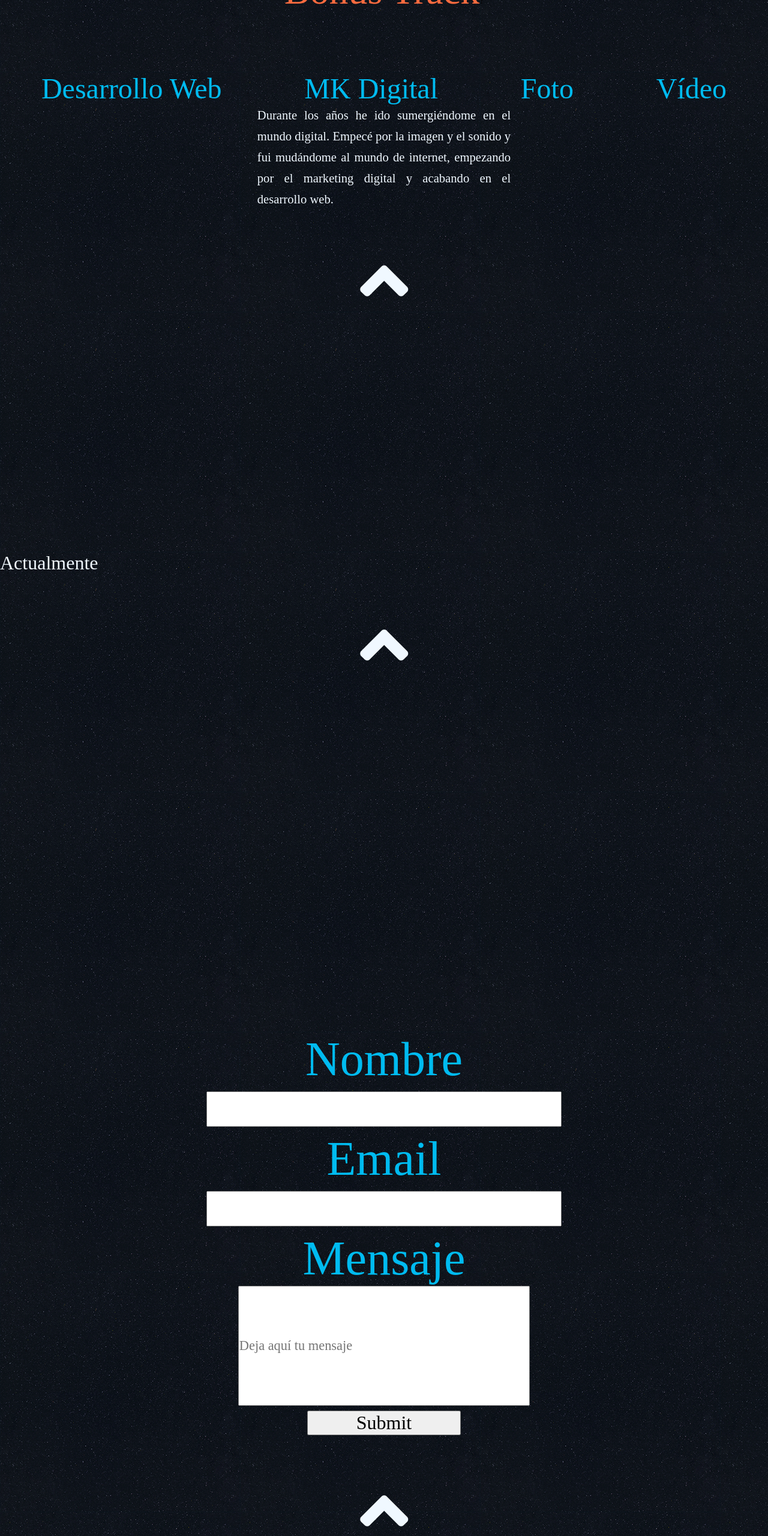
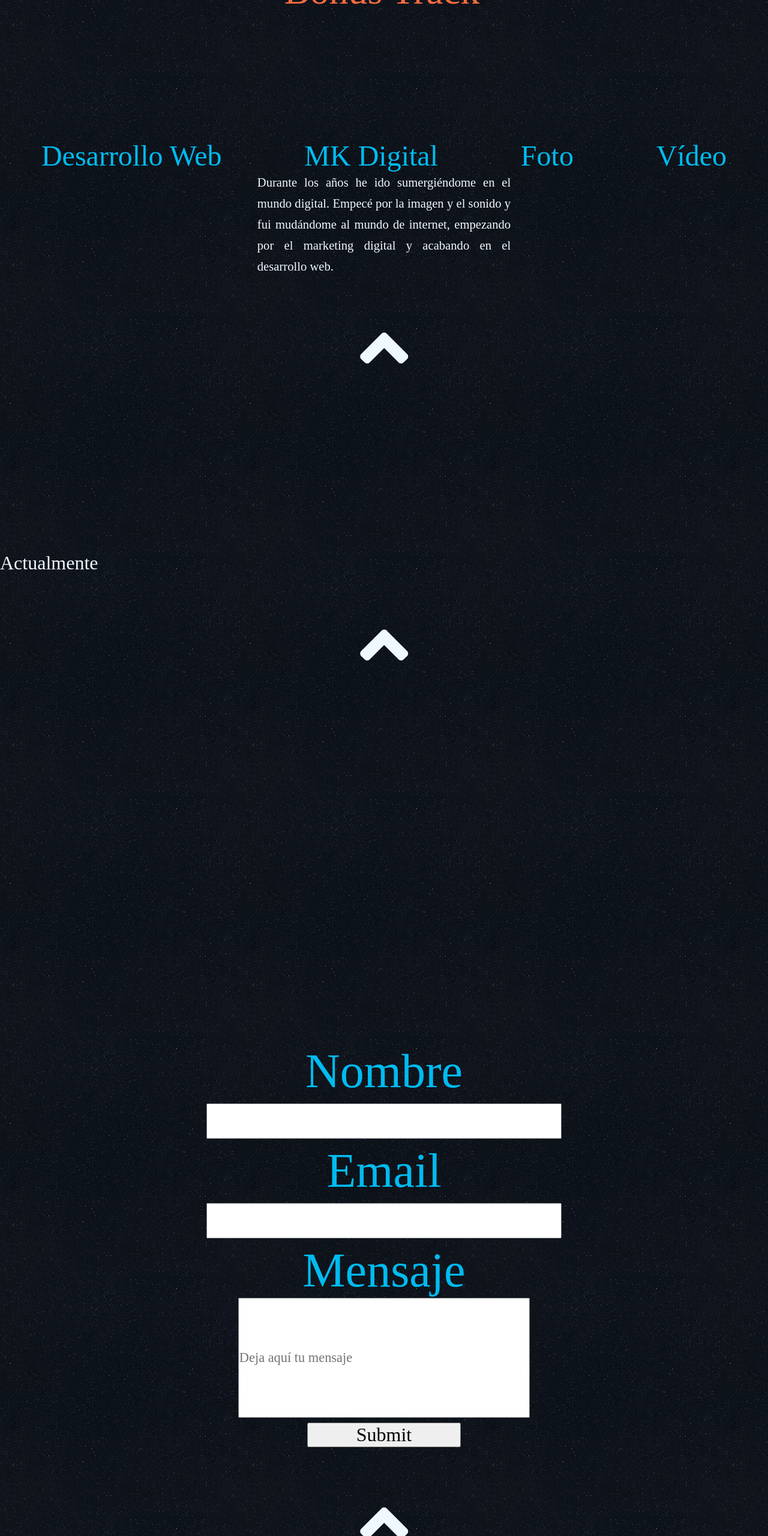
Before and after one commit to Manu-999/portfolio1, a plain HTML site: page index.html in a window 1280 px wide. Shown: the part 1480-4040 px from the top of the page at 60% size. Drawn offline with nearby package versions, Linux system fonts and the light colour scheme; a web font is replaced by a local one.

Commit message:
ultimos cambios en cv

```diff
--- a/style.scss
+++ b/style.scss
@@ -143,6 +143,7 @@ body{
     width: 100vw;
     justify-content: space-around;
     align-items: flex-end;
+    padding-top: 14vh;
 
     .habilities-item{
         font-family: $font-text;
@@ -184,6 +185,7 @@ body{
     flex-direction: column;
     width: 100vw;
     align-items: center;
+    padding-top: 2.5vh;
 }
 
 .form-label{
```
Also changed, not shown: style.css, 1 other file.
